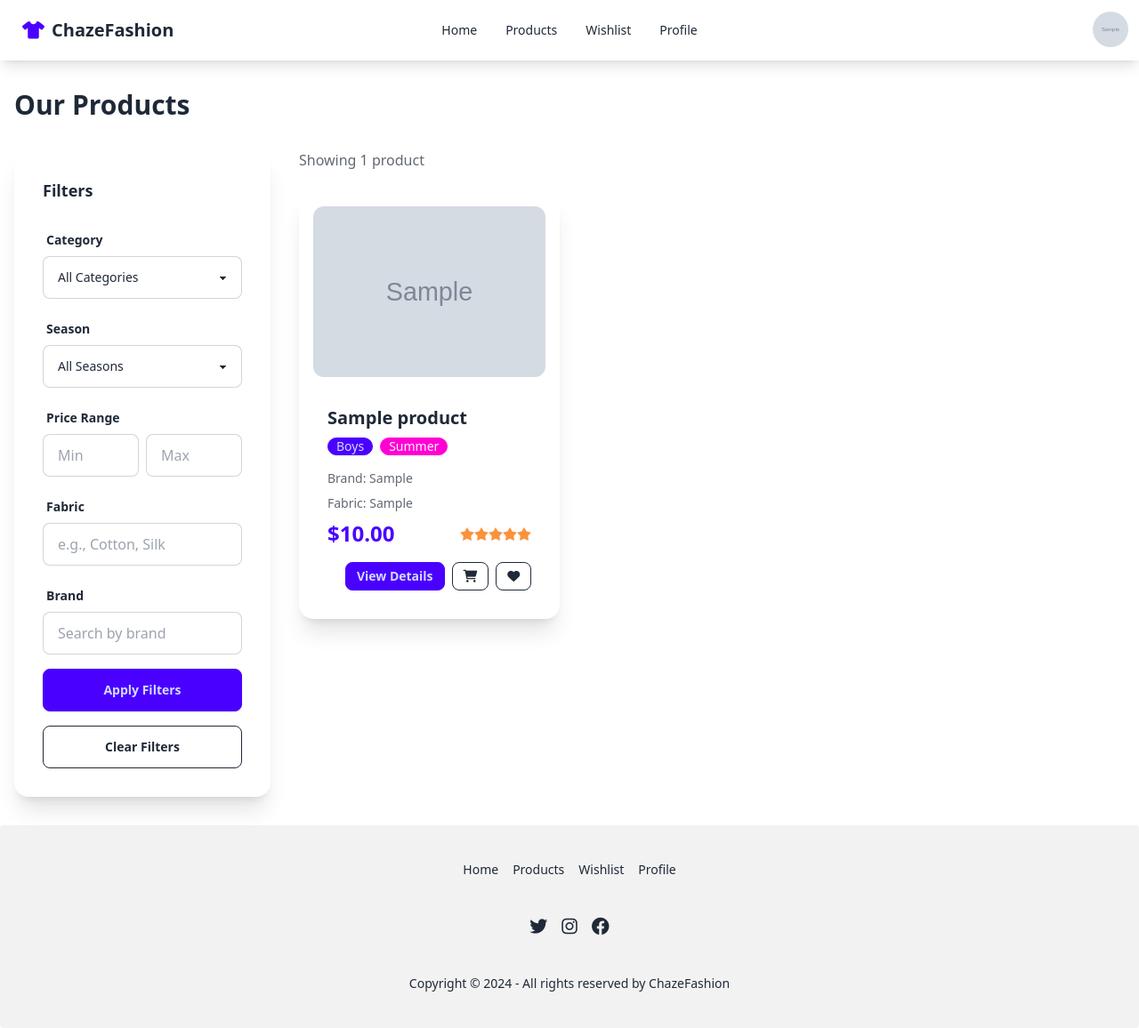
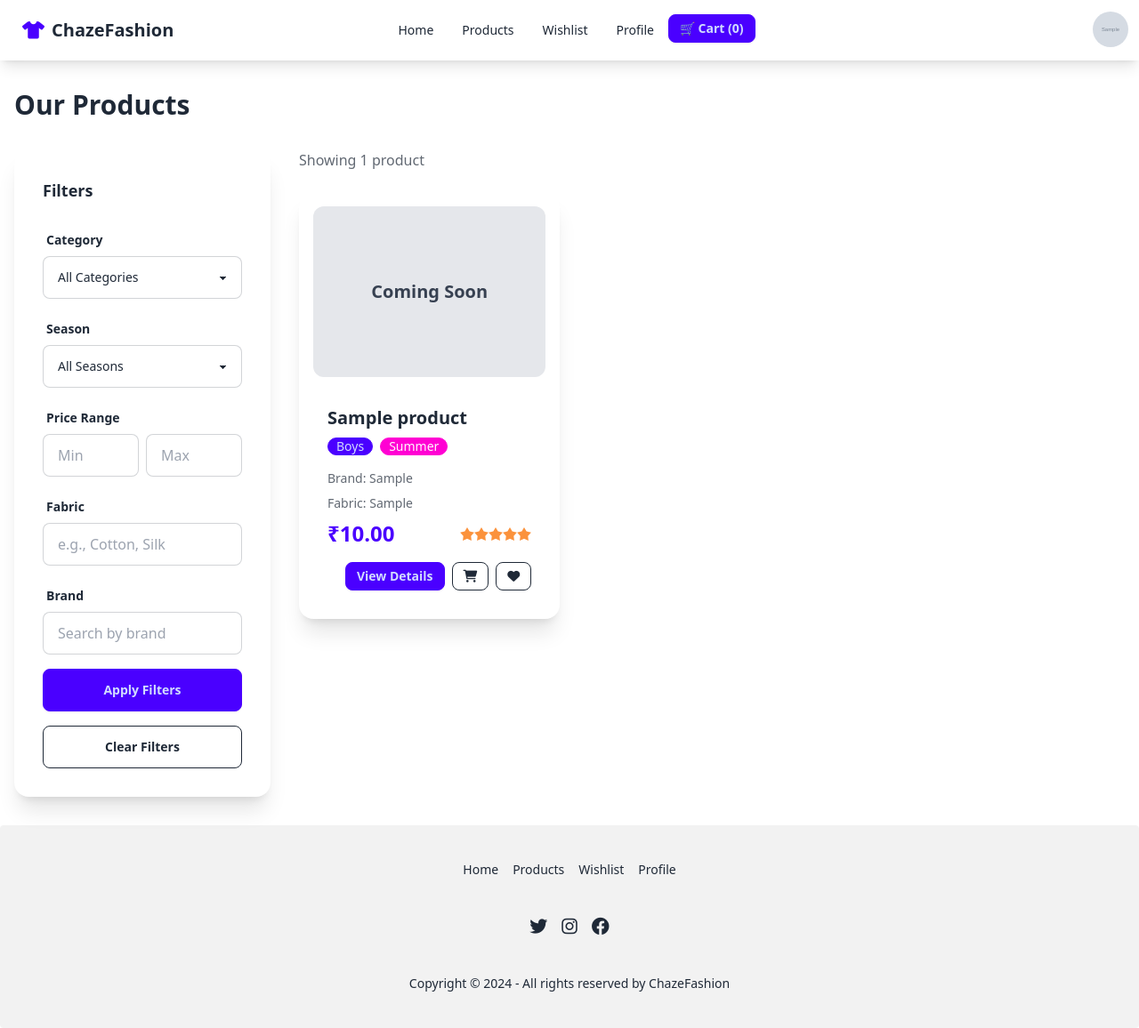
Before and after one commit to vamsi239/Ecom_DJANGO, a Django app: page /products/ in a window 1280 px wide. Shown: the whole page at 89% size. Run offline with Django 5.2, Linux system fonts and the light colour scheme; a user stored in the database is signed in; tables that the repository leaves empty hold one stand-in row (values such as "Sample post"); grey boxes marked "Sample" are stand-in pictures; some libraries are stand-ins or nearby versions.

Commit message:
Updated commit

```diff
--- a/ChazeFashion/ChazeFashion/urls.py
+++ b/ChazeFashion/ChazeFashion/urls.py
@@ -22,7 +22,7 @@ from django.conf.urls.static import static
 urlpatterns = [
     path('admin/', admin.site.urls),
     path('', include('catalog.urls')),
-]
+]+ static(settings.MEDIA_URL, document_root=settings.MEDIA_ROOT)
 
 if settings.DEBUG:
     urlpatterns += static(settings.MEDIA_URL, document_root=settings.MEDIA_ROOT)
--- a/ChazeFashion/catalog/views.py
+++ b/ChazeFashion/catalog/views.py
@@ -6,6 +6,7 @@ from django.contrib.auth.forms import UserCreationForm
 from django.contrib.auth.models import User
 from .models import Product, UserProfile, Cart, Wishlist, Order, CartItem
 from .forms import UserProfileForm
+from .models import Product
 
 def home(request):
     """Home/Landing page"""
@@ -122,6 +123,35 @@ def product_detail(request, product_id):
     }
     return render(request, 'catalog/product_detail.html', context)
 
+
+def add_to_cart(request, product_id):
+    if request.method == "POST":
+        cart = request.session.get('cart', {})
+        cart[str(product_id)] = cart.get(str(product_id), 0) + 1
+        request.session['cart'] = cart
+    return redirect('product_list')
+
+def view_cart(request):
+    cart = request.session.get('cart', {})
+    cart_items = []
+    total = 0
+
+    for product_id, quantity in cart.items():
+        product = get_object_or_404(Product, pk=product_id)
+        subtotal = product.price * quantity
+        total += subtotal
+        cart_items.append({
+            'product': product,
+            'quantity': quantity,
+            'subtotal': subtotal
+        })
+
+    return render(request, 'catlog/cart.html', {
+        'cart_items': cart_items,
+        'total': total
+    })
+
+
 @login_required
 def add_to_cart(request, product_id):
     """Add product to cart (with quantity)"""
--- a/ChazeFashion/templates/base.html
+++ b/ChazeFashion/templates/base.html
@@ -40,6 +40,10 @@
                 {% if user.is_authenticated %}
                     <li><a href="{% url 'wishlist' %}">Wishlist</a></li>
                     <li><a href="{% url 'profile' %}">Profile</a></li>
+                    <a href="{% url 'cart' %}" class="btn btn-sm btn-primary">
+  🛒 Cart ({{ request.session.cart|length|default:"0" }})
+</a>
+
                 {% endif %}
             </ul>
         </div>
--- a/ChazeFashion/templates/catalog/product_list.html
+++ b/ChazeFashion/templates/catalog/product_list.html
@@ -8,13 +8,12 @@
 
     <div class="grid grid-cols-1 lg:grid-cols-4 gap-8">
         <!-- Filters Sidebar -->
-        <div class="lg:col-span-1">
+        <aside class="lg:col-span-1">
             <div class="card bg-base-100 shadow-xl">
                 <div class="card-body">
                     <h2 class="card-title text-lg mb-4">Filters</h2>
-
                     <form method="get" class="space-y-4">
-                        <!-- Category Filter -->
+                        <!-- Category -->
                         <div class="form-control">
                             <label class="label">
                                 <span class="label-text font-semibold">Category</span>
@@ -22,14 +21,12 @@
                             <select name="category" class="select select-bordered w-full">
                                 <option value="">All Categories</option>
                                 {% for value, label in categories %}
-                                    <option value="{{ value }}" {% if request.GET.category == value %}selected{% endif %}>
-                                        {{ label }}
-                                    </option>
+                                    <option value="{{ value }}" {% if request.GET.category == value %}selected{% endif %}>{{ label }}</option>
                                 {% endfor %}
                             </select>
                         </div>
 
-                        <!-- Season Filter -->
+                        <!-- Season -->
                         <div class="form-control">
                             <label class="label">
                                 <span class="label-text font-semibold">Season</span>
@@ -37,9 +34,7 @@
                             <select name="season" class="select select-bordered w-full">
                                 <option value="">All Seasons</option>
                                 {% for value, label in seasons %}
-                                    <option value="{{ value }}" {% if request.GET.season == value %}selected{% endif %}>
-                                        {{ label }}
-                                    </option>
+                                    <option value="{{ value }}" {% if request.GET.season == value %}selected{% endif %}>{{ label }}</option>
                                 {% endfor %}
                             </select>
                         </div>
@@ -50,71 +45,55 @@
                                 <span class="label-text font-semibold">Price Range</span>
                             </label>
                             <div class="flex gap-2">
-                                <input type="number" name="price_min" placeholder="Min"
-                                       value="{{ request.GET.price_min }}"
-                                       class="input input-bordered w-full" />
-                                <input type="number" name="price_max" placeholder="Max"
-                                       value="{{ request.GET.price_max }}"
-                                       class="input input-bordered w-full" />
+                                <input type="number" name="price_min" placeholder="Min" value="{{ request.GET.price_min }}" class="input input-bordered w-full" />
+                                <input type="number" name="price_max" placeholder="Max" value="{{ request.GET.price_max }}" class="input input-bordered w-full" />
                             </div>
                         </div>
 
-                        <!-- Fabric Filter -->
+                        <!-- Fabric -->
                         <div class="form-control">
                             <label class="label">
                                 <span class="label-text font-semibold">Fabric</span>
                             </label>
-                            <input type="text" name="fabric" placeholder="e.g., Cotton, Silk"
-                                   value="{{ request.GET.fabric }}"
-                                   class="input input-bordered w-full" />
+                            <input type="text" name="fabric" placeholder="e.g., Cotton, Silk" value="{{ request.GET.fabric }}" class="input input-bordered w-full" />
                         </div>
 
-                        <!-- Brand Filter -->
+                        <!-- Brand -->
                         <div class="form-control">
                             <label class="label">
                                 <span class="label-text font-semibold">Brand</span>
                             </label>
-                            <input type="text" name="brand" placeholder="Search by brand"
-                                   value="{{ request.GET.brand }}"
-                                   class="input input-bordered w-full" />
+                            <input type="text" name="brand" placeholder="Search by brand" value="{{ request.GET.brand }}" class="input input-bordered w-full" />
                         </div>
 
-                        <!-- Apply Filters Button -->
+                        <!-- Apply + Clear -->
                         <div class="form-control">
                             <button type="submit" class="btn btn-primary">Apply Filters</button>
                         </div>
-
-                        <!-- Clear Filters -->
                         <div class="form-control">
                             <a href="{% url 'product_list' %}" class="btn btn-outline">Clear Filters</a>
                         </div>
                     </form>
                 </div>
             </div>
-        </div>
+        </aside>
 
-        <!-- Products Grid -->
-        <div class="lg:col-span-3">
-            <!-- Results Count -->
+        <!-- Product Display -->
+        <section class="lg:col-span-3">
             <div class="flex justify-between items-center mb-6">
                 <p class="text-base-content opacity-70">
                     Showing {{ products.count }} product{{ products.count|pluralize }}
                 </p>
             </div>
 
-            <!-- Products Grid -->
             <div class="grid grid-cols-1 md:grid-cols-2 xl:grid-cols-3 gap-6">
                 {% for product in products %}
                 <div class="card bg-base-100 shadow-xl hover:shadow-2xl transition-shadow">
+
                     <figure class="px-4 pt-4">
-                        {% if product.pr_images %}
-                            <img src="{{ product.pr_images.url }}" alt="{{ product.pr_name }}"
-                                 class="rounded-xl h-48 w-full object-cover" />
-                        {% else %}
-                            <div class="bg-base-300 rounded-xl h-48 w-full flex items-center justify-center">
-                                <i class="fas fa-tshirt text-6xl text-base-content opacity-50"></i>
-                            </div>
-                        {% endif %}
+                    <div class="flex items-center justify-center rounded-xl h-48 w-full bg-gray-200 text-gray-700 text-xl font-semibold">
+                        Coming Soon
+                    </div>
                     </figure>
                     <div class="card-body">
                         <h2 class="card-title">{{ product.pr_name }}</h2>
@@ -122,41 +101,31 @@
                             <span class="badge badge-primary">{{ product.pr_cate }}</span>
                             <span class="badge badge-secondary">{{ product.pr_season }}</span>
                         </div>
-
                         {% if product.pr_brand %}
                             <p class="text-sm text-base-content opacity-70">Brand: {{ product.pr_brand }}</p>
                         {% endif %}
-
                         {% if product.pr_fabric %}
                             <p class="text-sm text-base-content opacity-70">Fabric: {{ product.pr_fabric }}</p>
                         {% endif %}
 
                         <div class="flex items-center justify-between mb-2">
-                            <div class="text-2xl font-bold text-primary">${{ product.pr_price }}</div>
+                            <div class="text-2xl font-bold text-primary">₹{{ product.pr_price }}</div>
                             <div class="rating rating-sm">
                                 {% for i in "12345" %}
                                     {% if forloop.counter <= product.pr_reviews %}
-                                        <input type="radio" name="rating-{{ product.pr_id }}"
-                                               class="mask mask-star-2 bg-orange-400" checked disabled />
+                                        <input type="radio" name="rating-{{ product.pr_id }}" class="mask mask-star-2 bg-orange-400" checked disabled />
                                     {% else %}
-                                        <input type="radio" name="rating-{{ product.pr_id }}"
-                                               class="mask mask-star-2 bg-orange-400" disabled />
+                                        <input type="radio" name="rating-{{ product.pr_id }}" class="mask mask-star-2 bg-orange-400" disabled />
                                     {% endif %}
                                 {% endfor %}
                             </div>
                         </div>
 
                         <div class="card-actions justify-end">
-                            <a href="{% url 'product_detail' product.pr_id %}" class="btn btn-primary btn-sm">
-                                View Details
-                            </a>
+                            <a href="{% url 'product_detail' product.pr_id %}" class="btn btn-primary btn-sm">View Details</a>
                             {% if user.is_authenticated %}
-                                <a href="{% url 'add_to_cart' product.pr_id %}" class="btn btn-outline btn-sm">
-                                    <i class="fas fa-shopping-cart"></i>
-                                </a>
-                                <a href="{% url 'add_to_wishlist' product.pr_id %}" class="btn btn-outline btn-sm">
-                                    <i class="fas fa-heart"></i>
-                                </a>
+                                <a href="{% url 'add_to_cart' product.pr_id %}" class="btn btn-outline btn-sm"><i class="fas fa-shopping-cart"></i></a>
+                                <a href="{% url 'add_to_wishlist' product.pr_id %}" class="btn btn-outline btn-sm"><i class="fas fa-heart"></i></a>
                             {% endif %}
                         </div>
                     </div>
@@ -172,7 +141,7 @@
                 </div>
                 {% endfor %}
             </div>
-        </div>
+        </section>
     </div>
 </div>
 {% endblock %}
```
Also changed, not shown: ChazeFashion/ChazeFashion/settings.py (+4 -4 lines), ChazeFashion/templates/catalog/cart.html (added, +28 -0 lines), ChazeFashion/templates/catalog/home.html (+4 -8 lines), ChazeFashion/templates/catalog/product_detail.html (+5 -10 lines), ChazeFashion/templates/catalog/wishlist.html (+4 -9 lines), ChazeFashion/templatetags/base64_encode.py (added, +11 -0 lines), ChazeFashion/catalog/admin.py (line endings or trailing spaces), ChazeFashion/catalog/migrations/0003_remove_product_pr_images_product_pr_image_data.py (added), ChazeFashion/catalog/migrations/0004_remove_product_pr_image_data_product_pr_images.py (added), ChazeFashion/media/product_images/apple.jpg (added).
